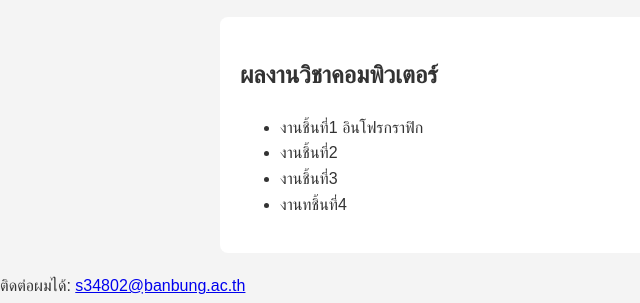
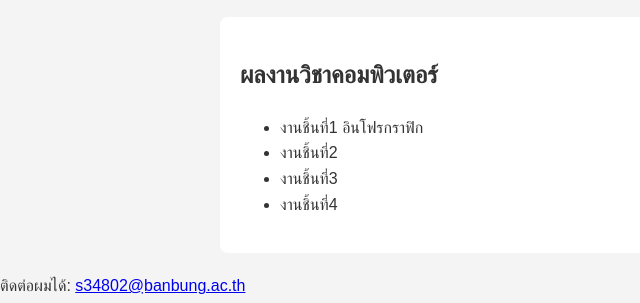
Before and after one commit to s34802-boop/Patarapol16, a plain HTML site: page index.html in a window 1280 px wide. Shown: the part 883-1186 px from the top of the page, 0-640 px from the left. Drawn offline with Linux system fonts and the light colour scheme.

Commit message:
Update index.html

```diff
--- a/index.html
+++ b/index.html
@@ -46,15 +46,13 @@
             <li>การออกแบบ UI/UX</li>
         </ul>
     </section>
-
-     <!-- ส่วนแสดงผลงาน -->
-    <section id="project">
+    <section id="skills">
         <h2>ผลงานวิชาคอมพิวเตอร์</h2>
         <ul>
             <li>งานชิ้นที่1 อินโฟรกราฟิก</li>
             <li>งานชิ้นที่2</li>
             <li>งานชิ้นที่3</li>
-            <li>งานทชิ้นที่4</li>
+            <li>งานชิ้นที่4</li>
         </ul>
     </section>
 
```
